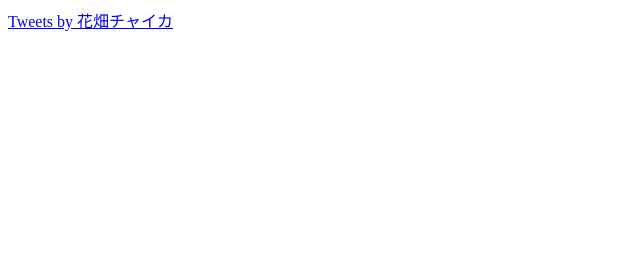
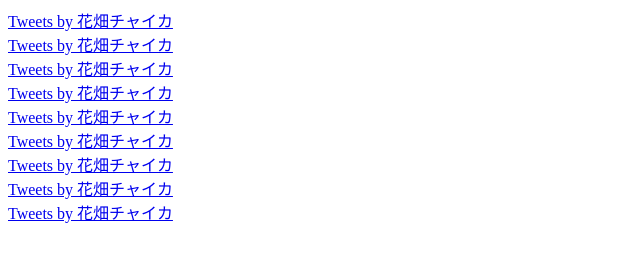
Before and after one commit to gmcgsokdeuvmt/test-twitter-embedding, a plain HTML site: page index.html in a window 1280 px wide. Shown: the whole page, without its empty margins (0-640 px from the left). Drawn offline with Linux system fonts and the light colour scheme.

Commit message:
duplicate

```diff
--- a/index.html
+++ b/index.html
@@ -15,8 +15,52 @@
 <link rel="shortcut icon" href="">
 </head>
 <body>
-    <a class="twitter-timeline" href="https://twitter.com/ZulmIhP1nlMOT5y?ref_src=twsrc%5Etfw" data-width="300"
-    data-height="300">Tweets by 花畑チャイカ</a>
-    <script async src="https://platform.twitter.com/widgets.js" charset="utf-8"></script>
+    <div>
+        <div>
+            <a class="twitter-timeline" href="https://twitter.com/ZulmIhP1nlMOT5y?ref_src=twsrc%5Etfw" data-width="300"
+            data-height="300">Tweets by 花畑チャイカ</a>
+            <script async src="https://platform.twitter.com/widgets.js" charset="utf-8"></script>
+        </div>
+        <div>
+            <a class="twitter-timeline" href="https://twitter.com/ZulmIhP1nlMOT5y?ref_src=twsrc%5Etfw" data-width="300"
+            data-height="300">Tweets by 花畑チャイカ</a>
+            <script async src="https://platform.twitter.com/widgets.js" charset="utf-8"></script>
+        </div>
+        <div>
+            <a class="twitter-timeline" href="https://twitter.com/ZulmIhP1nlMOT5y?ref_src=twsrc%5Etfw" data-width="300"
+            data-height="300">Tweets by 花畑チャイカ</a>
+            <script async src="https://platform.twitter.com/widgets.js" charset="utf-8"></script>
+        </div>
+        <div>
+            <a class="twitter-timeline" href="https://twitter.com/ZulmIhP1nlMOT5y?ref_src=twsrc%5Etfw" data-width="300"
+            data-height="300">Tweets by 花畑チャイカ</a>
+            <script async src="https://platform.twitter.com/widgets.js" charset="utf-8"></script>
+        </div>
+        <div>
+            <a class="twitter-timeline" href="https://twitter.com/ZulmIhP1nlMOT5y?ref_src=twsrc%5Etfw" data-width="300"
+            data-height="300">Tweets by 花畑チャイカ</a>
+            <script async src="https://platform.twitter.com/widgets.js" charset="utf-8"></script>
+        </div>
+        <div>
+            <a class="twitter-timeline" href="https://twitter.com/ZulmIhP1nlMOT5y?ref_src=twsrc%5Etfw" data-width="300"
+            data-height="300">Tweets by 花畑チャイカ</a>
+            <script async src="https://platform.twitter.com/widgets.js" charset="utf-8"></script>
+        </div>
+        <div>
+            <a class="twitter-timeline" href="https://twitter.com/ZulmIhP1nlMOT5y?ref_src=twsrc%5Etfw" data-width="300"
+            data-height="300">Tweets by 花畑チャイカ</a>
+            <script async src="https://platform.twitter.com/widgets.js" charset="utf-8"></script>
+        </div>
+        <div>
+            <a class="twitter-timeline" href="https://twitter.com/ZulmIhP1nlMOT5y?ref_src=twsrc%5Etfw" data-width="300"
+            data-height="300">Tweets by 花畑チャイカ</a>
+            <script async src="https://platform.twitter.com/widgets.js" charset="utf-8"></script>
+        </div>
+        <div>
+            <a class="twitter-timeline" href="https://twitter.com/ZulmIhP1nlMOT5y?ref_src=twsrc%5Etfw" data-width="300"
+            data-height="300">Tweets by 花畑チャイカ</a>
+            <script async src="https://platform.twitter.com/widgets.js" charset="utf-8"></script>
+        </div>
+    </div>
 </body>
 </html>
```
